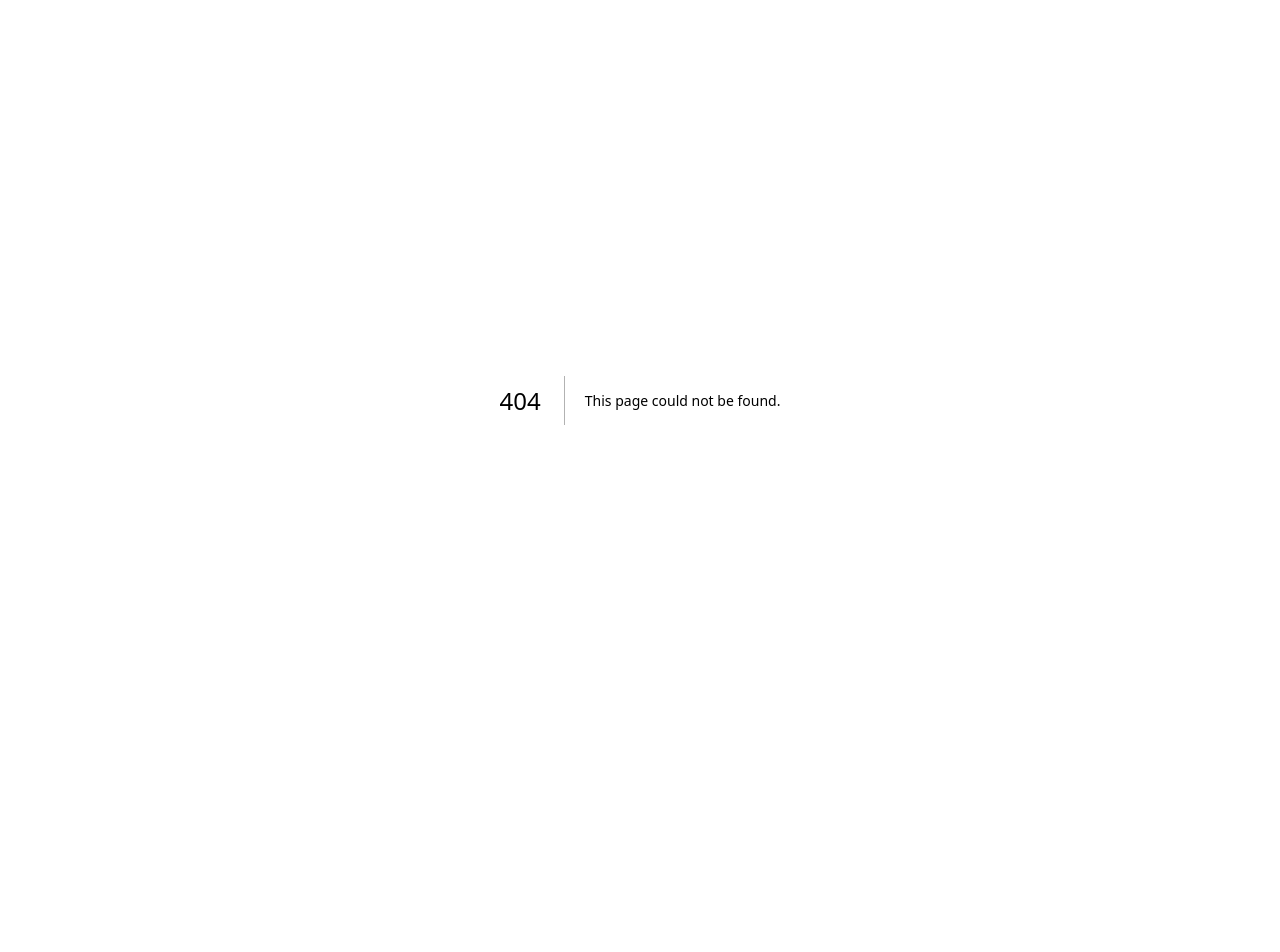
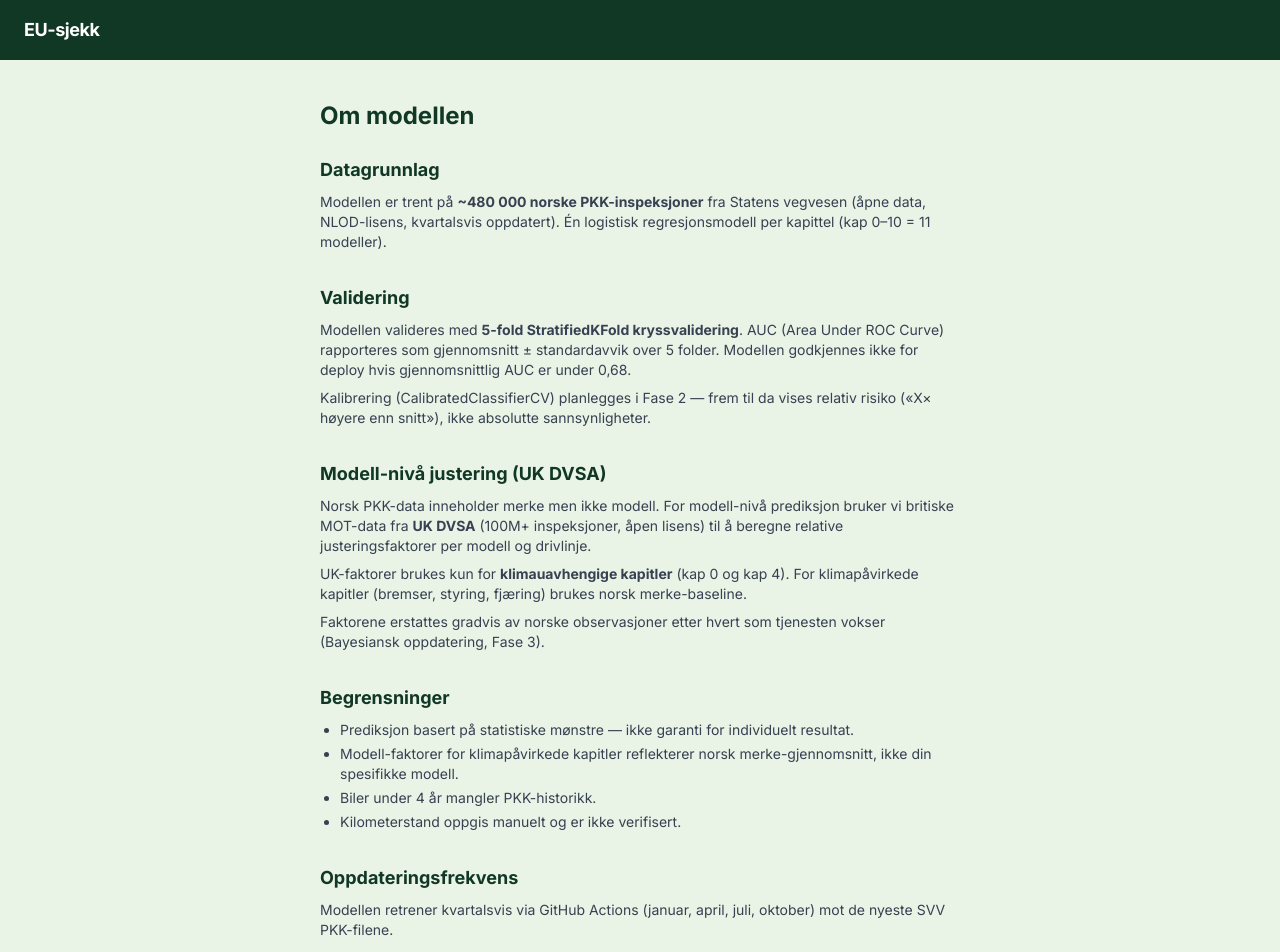
Before and after one commit to tomvanaylward-cmyk/pkk-dashboard, a Next.js app: page /modell in a window 1280 px wide. Before the commit this address had no page. Shown: the top 952 px of the page. Before the commit the page ends 800 px from the top, so only its background shows below. Built offline with nearby package versions, Linux system fonts and the light colour scheme.

Commit message:
feat: /modell and /faq pages

```diff
--- /dev/null
+++ b/app/faq/page.tsx
@@ -0,0 +1,52 @@
+export const metadata = {
+  title: "FAQ — EU-sjekk",
+  description: "Vanlige spørsmål om EU-kontroll og risikomodellen.",
+};
+
+const FAQ_ITEMS = [
+  {
+    q: "Hva er EU-kontroll?",
+    a: "EU-kontroll (periodisk kjøretøykontroll, PKK) er en obligatorisk teknisk kontroll av biler i Norge. Personbiler sjekkes første gang 4 år etter første registrering, deretter hvert 2. år.",
+  },
+  {
+    q: "Hva betyr de ulike kapitlene?",
+    a: "Kontrollene er delt inn i 11 kapitler: kap 0 (dokumenter), kap 1 (bremser), kap 2 (styring), kap 3 (sikt), kap 4 (lys), kap 5 (hjul/aksler), kap 6 (karosseri), kap 7 (annet utstyr), kap 8 (støy/utslipp), kap 9 (kjøretest), kap 10 (miljø).",
+  },
+  {
+    q: "Hvorfor er noen kapitler justert med britiske data?",
+    a: "Norsk PKK-data inneholder merke men ikke bilmodell. For å gi modell-spesifikke prediksjoner bruker vi britiske MOT-data som referanse. Britiske data brukes kun for klimauavhengige kapitler (dokumenter, lys) — for bremser, styring og fjæring brukes utelukkende norske data.",
+  },
+  {
+    q: "Kan jeg stole på prediksjonen?",
+    a: "Prediksjonen er et statistisk estimat basert på historiske mønstre — ikke en garanti. AUC-verdien (modelltreffsikkerhet) er tilgjengelig på Om modellen-siden. Se alltid på resultatet som en indikasjon, ikke en fasit.",
+  },
+  {
+    q: "Hva lagrer dere om meg?",
+    a: "Vi lagrer ikke eierinformasjon. Registreringsnummeret du søker på er ikke persondata i seg selv. Anonymisert statistikk kan brukes til å forbedre modellen. Se personvernerklæringen i bunnen av siden.",
+  },
+  {
+    q: "Hvem er vi?",
+    a: "EU-sjekk er et uavhengig prosjekt basert på åpne data fra Statens vegvesen. Vi er ikke tilknyttet NAF, Statens vegvesen eller andre organisasjoner.",
+  },
+];
+
+export default function FaqPage() {
+  return (
+    <main className="min-h-screen bg-pale">
+      <header className="bg-dark text-white px-6 py-4">
+        <a href="/" className="font-bold text-lg tracking-tight hover:text-mint transition-colors">EU-sjekk</a>
+      </header>
+      <div className="max-w-2xl mx-auto px-4 py-10">
+        <h1 className="text-2xl font-bold text-dark mb-8">Ofte stilte spørsmål</h1>
+        <dl className="space-y-6">
+          {FAQ_ITEMS.map((item, i) => (
+            <div key={i} className="bg-white rounded-xl border border-mint p-5">
+              <dt className="font-semibold text-dark mb-2">{item.q}</dt>
+              <dd className="text-gray-700 text-sm leading-relaxed">{item.a}</dd>
+            </div>
+          ))}
+        </dl>
+      </div>
+    </main>
+  );
+}
--- /dev/null
+++ b/app/modell/page.tsx
@@ -0,0 +1,74 @@
+export const metadata = {
+  title: "Om modellen — EU-sjekk",
+  description: "Teknisk dokumentasjon av risikomodellen: datakilder, validering og begrensninger.",
+};
+
+export default function ModellPage() {
+  return (
+    <main className="min-h-screen bg-pale">
+      <header className="bg-dark text-white px-6 py-4">
+        <a href="/" className="font-bold text-lg tracking-tight hover:text-mint transition-colors">EU-sjekk</a>
+      </header>
+      <div className="max-w-2xl mx-auto px-4 py-10">
+        <h1 className="text-2xl font-bold text-dark mb-6">Om modellen</h1>
+
+        <section className="mb-8">
+          <h2 className="text-lg font-bold text-dark mb-2">Datagrunnlag</h2>
+          <p className="text-gray-700 text-sm">
+            Modellen er trent på <strong>~480 000 norske PKK-inspeksjoner</strong> fra Statens vegvesen
+            (åpne data, NLOD-lisens, kvartalsvis oppdatert). Én logistisk regresjonsmodell per
+            kapittel (kap 0–10 = 11 modeller).
+          </p>
+        </section>
+
+        <section className="mb-8">
+          <h2 className="text-lg font-bold text-dark mb-2">Validering</h2>
+          <p className="text-gray-700 text-sm mb-2">
+            Modellen valideres med <strong>5-fold StratifiedKFold kryssvalidering</strong>.
+            AUC (Area Under ROC Curve) rapporteres som gjennomsnitt ± standardavvik over 5 folder.
+            Modellen godkjennes ikke for deploy hvis gjennomsnittlig AUC er under 0,68.
+          </p>
+          <p className="text-gray-700 text-sm">
+            Kalibrering (CalibratedClassifierCV) planlegges i Fase 2 — frem til da vises relativ
+            risiko («X× høyere enn snitt»), ikke absolutte sannsynligheter.
+          </p>
+        </section>
+
+        <section className="mb-8">
+          <h2 className="text-lg font-bold text-dark mb-2">Modell-nivå justering (UK DVSA)</h2>
+          <p className="text-gray-700 text-sm mb-2">
+            Norsk PKK-data inneholder merke men ikke modell. For modell-nivå prediksjon bruker vi
+            britiske MOT-data fra <strong>UK DVSA</strong> (100M+ inspeksjoner, åpen lisens) til å
+            beregne relative justeringsfaktorer per modell og drivlinje.
+          </p>
+          <p className="text-gray-700 text-sm mb-2">
+            UK-faktorer brukes kun for <strong>klimauavhengige kapitler</strong> (kap 0 og kap 4).
+            For klimapåvirkede kapitler (bremser, styring, fjæring) brukes norsk merke-baseline.
+          </p>
+          <p className="text-gray-700 text-sm">
+            Faktorene erstattes gradvis av norske observasjoner etter hvert som tjenesten vokser
+            (Bayesiansk oppdatering, Fase 3).
+          </p>
+        </section>
+
+        <section className="mb-8">
+          <h2 className="text-lg font-bold text-dark mb-2">Begrensninger</h2>
+          <ul className="text-gray-700 text-sm list-disc pl-5 space-y-1">
+            <li>Prediksjon basert på statistiske mønstre — ikke garanti for individuelt resultat.</li>
+            <li>Modell-faktorer for klimapåvirkede kapitler reflekterer norsk merke-gjennomsnitt, ikke din spesifikke modell.</li>
+            <li>Biler under 4 år mangler PKK-historikk.</li>
+            <li>Kilometerstand oppgis manuelt og er ikke verifisert.</li>
+          </ul>
+        </section>
+
+        <section>
+          <h2 className="text-lg font-bold text-dark mb-2">Oppdateringsfrekvens</h2>
+          <p className="text-gray-700 text-sm">
+            Modellen retrener kvartalsvis via GitHub Actions (januar, april, juli, oktober) mot de
+            nyeste SVV PKK-filene.
+          </p>
+        </section>
+      </div>
+    </main>
+  );
+}
```
